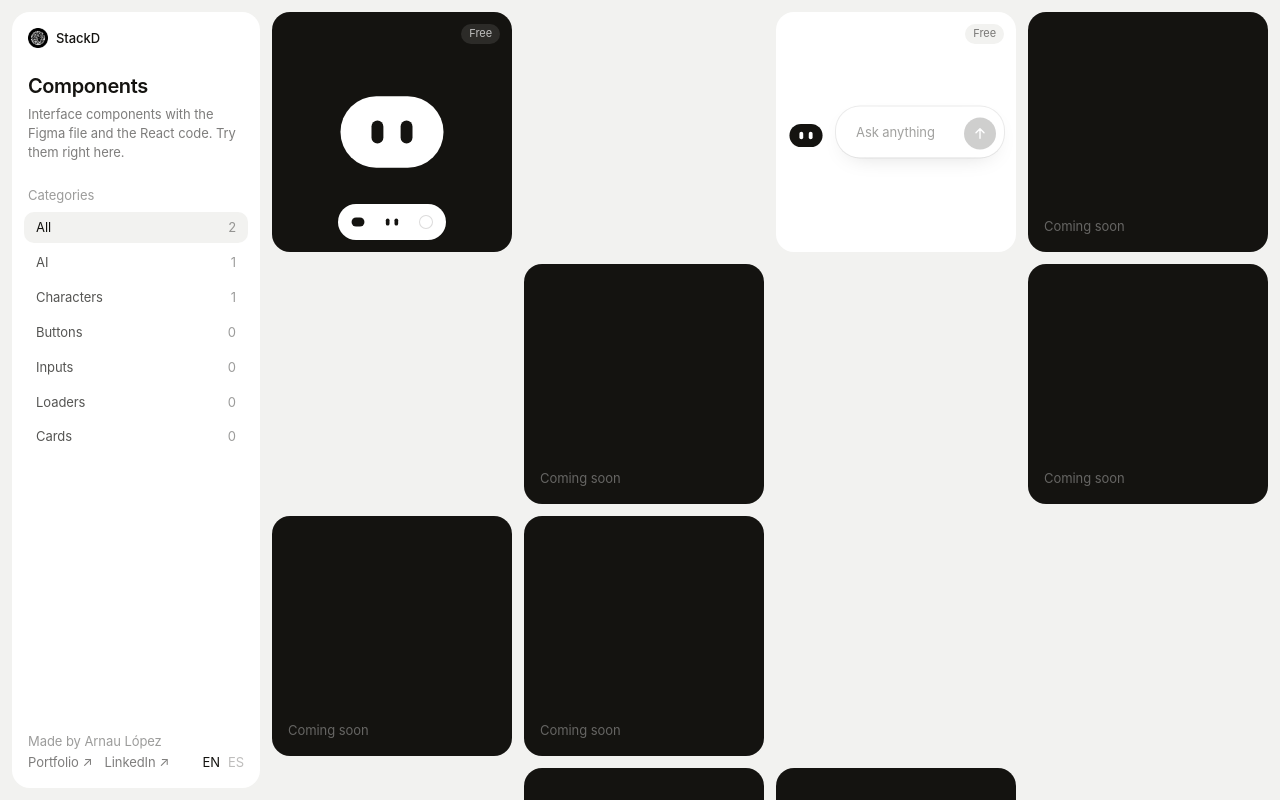
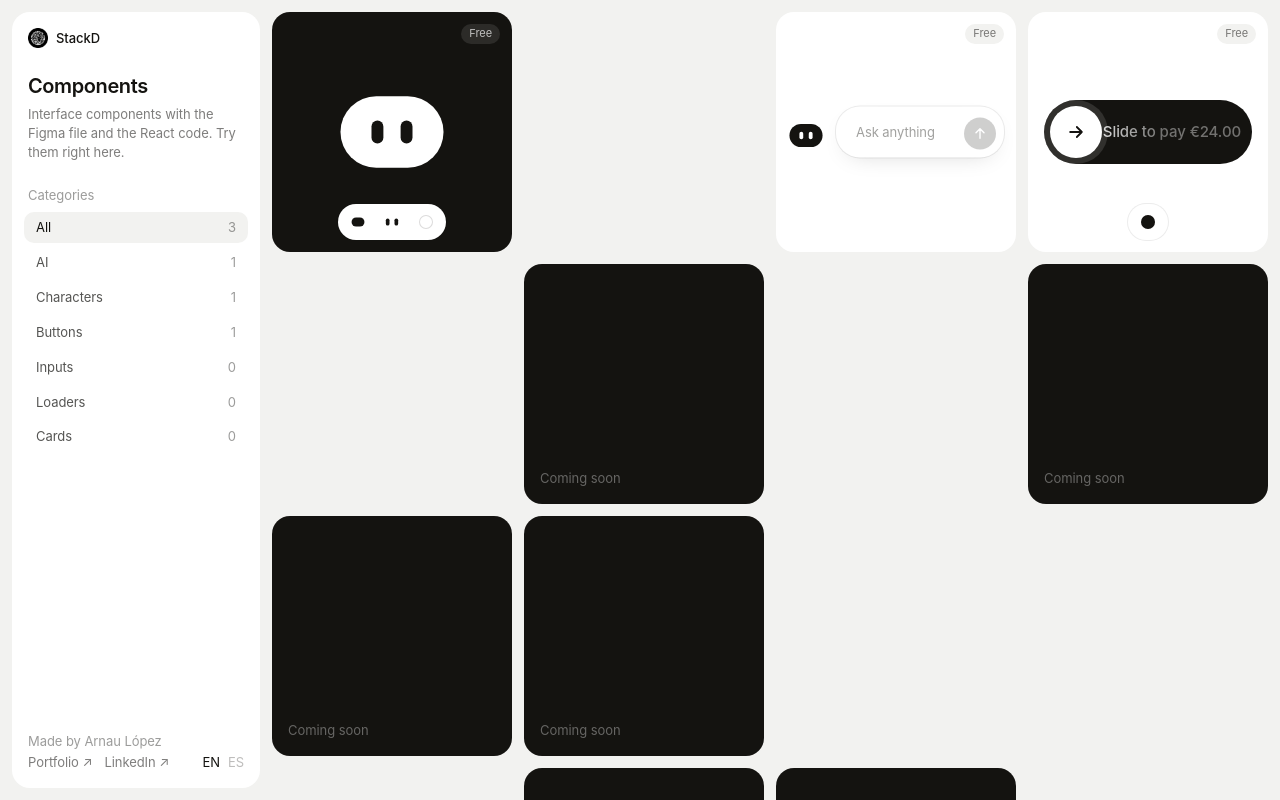
Before and after one commit to lopezsellesarnau-cmd/stackd, a Next.js app in the folder web/: page / in a window 1280 px wide. Shown: the top 800 px of the page. Built offline with nearby package versions, Linux system fonts and the light colour scheme.

Commit message:
Add Slide to pay (Kit 03) to the shop

```diff
--- /dev/null
+++ b/web/components/kit/slide-to-pay.tsx
@@ -0,0 +1,186 @@
+'use client'
+
+import { useRef, useState, type PointerEvent } from "react";
+
+/**
+ * Slide to pay · StackD Kit 03
+ * Drag the handle to the end to confirm. Let go early and it springs back.
+ * Past the end it locks, shows a spinner while `onConfirm` runs, then a check.
+ * If `onConfirm` throws, the bar shakes and resets. Enter on the handle works too.
+ * React + Tailwind, no other dependencies.
+ */
+
+type Status = "idle" | "drag" | "processing" | "done" | "error";
+
+type Props = {
+  /** Shown in the label, e.g. "€24.00". */
+  amount?: string;
+  /** Your payment. Resolve when paid, throw to show the error state. */
+  onConfirm?: () => Promise<unknown>;
+  /** Bar colour. The handle and text use `fg`. */
+  color?: string;
+  fg?: string;
+};
+
+const PAD = 6; // gap between handle and track edge
+const KNOB = 52;
+const THRESHOLD = 0.9;
+
+export function SlideToPay({
+  amount = "€24.00",
+  onConfirm = () => new Promise((r) => setTimeout(r, 1600)),
+  color = "#111111",
+  fg = "#FFFFFF",
+}: Props) {
+  const [status, setStatus] = useState<Status>("idle");
+  const [x, setX] = useState(0);
+  const track = useRef<HTMLDivElement>(null);
+  const start = useRef(0);
+  const [maxX, setMaxX] = useState(1);
+
+  const max = () => (track.current?.offsetWidth ?? 0) - KNOB - PAD * 2;
+  const locked = status === "processing" || status === "done";
+  const progress = x / maxX;
+
+  async function confirm() {
+    setX(max());
+    setStatus("processing");
+    try {
+      await onConfirm();
+      setStatus("done");
+    } catch {
+      setStatus("error");
+      setX(0);
+      setTimeout(() => setStatus("idle"), 600);
+    }
+  }
+
+  function down(e: PointerEvent<HTMLButtonElement>) {
+    if (locked) return;
+    e.currentTarget.setPointerCapture(e.pointerId);
+    setMaxX(max());
+    start.current = e.clientX - x;
+    setStatus("drag");
+  }
+
+  function move(e: PointerEvent<HTMLButtonElement>) {
+    if (status !== "drag") return;
+    setX(Math.min(maxX, Math.max(0, e.clientX - start.current)));
+  }
+
+  function up() {
+    if (status !== "drag") return;
+    if (progress >= THRESHOLD) confirm();
+    else {
+      setX(0);
+      setStatus("idle");
+    }
+  }
+
+  const label =
+    status === "processing"
+      ? "Processing"
+      : status === "done"
+        ? "Paid"
+        : status === "error"
+          ? "Payment failed"
+          : `Slide to pay ${amount}`;
+
+  return (
+    <div
+      ref={track}
+      className={`relative h-16 w-full max-w-sm select-none overflow-hidden rounded-full ${
+        status === "error" ? "animate-[stp-shake_0.4s]" : ""
+      }`}
+      style={{ background: color, color: fg }}
+    >
+      <style>{`
+        @keyframes stp-shake{20%,60%{transform:translateX(-6px)}40%,80%{transform:translateX(6px)}}
+        @keyframes stp-shine{from{background-position:150% 0}to{background-position:-50% 0}}
+      `}</style>
+
+      {/* Trail behind the handle */}
+      <div
+        className="absolute inset-y-0 left-0 rounded-full"
+        style={{
+          width: status === "done" ? "100%" : x + KNOB + PAD * 2,
+          background: fg,
+          opacity: status === "done" ? 1 : 0.12,
+          transition: status === "drag" ? "none" : "all 0.45s cubic-bezier(.2,.8,.2,1)",
+        }}
+      />
+
+      <span
+        aria-live="polite"
+        className="absolute inset-0 flex items-center justify-center pl-12 text-[15px] font-medium"
+        style={{
+          opacity: status === "drag" ? 1 - progress * 1.4 : 1,
+          color: status === "done" ? color : fg,
+          paddingLeft: locked ? 0 : undefined,
+          transition: "color .3s",
+          ...(status === "idle" && {
+            backgroundImage: `linear-gradient(90deg, ${fg}66 30%, ${fg} 50%, ${fg}66 70%)`,
+            backgroundSize: "200% 100%",
+            WebkitBackgroundClip: "text",
+            backgroundClip: "text",
+            color: "transparent",
+            animation: "stp-shine 2.4s linear infinite",
+          }),
+        }}
+      >
+        {label}
+      </span>
+
+      <button
+        type="button"
+        aria-label={`Slide to pay ${amount}`}
+        disabled={locked}
+        onPointerDown={down}
+        onPointerMove={move}
+        onPointerUp={up}
+        onPointerCancel={up}
+        onKeyDown={(e) => e.key === "Enter" && !locked && confirm()}
+        className="absolute flex touch-none items-center justify-center rounded-full outline-none focus-visible:ring-2 focus-visible:ring-offset-2"
+        style={{
+          top: PAD,
+          left: PAD,
+          width: KNOB,
+          height: KNOB,
+          background: fg,
+          color,
+          transform: `translateX(${x}px)`,
+          opacity: status === "done" ? 0 : 1,
+          cursor: locked ? "default" : status === "drag" ? "grabbing" : "grab",
+          transition:
+            status === "drag" ? "none" : "transform 0.45s cubic-bezier(.2,.8,.2,1), opacity .2s",
+        }}
+      >
+        {status === "processing" ? (
+          <svg className="h-5 w-5 animate-spin" viewBox="0 0 24 24" fill="none">
+            <circle cx="12" cy="12" r="9" stroke="currentColor" strokeOpacity=".2" strokeWidth="2.5" />
+            <path d="M21 12a9 9 0 0 0-9-9" stroke="currentColor" strokeWidth="2.5" strokeLinecap="round" />
+          </svg>
+        ) : (
+          <svg className="h-5 w-5" viewBox="0 0 24 24" fill="none" stroke="currentColor" strokeWidth="2.2" strokeLinecap="round" strokeLinejoin="round">
+            <path d="M5 12h14M13 6l6 6-6 6" />
+          </svg>
+        )}
+      </button>
+
+      {status === "done" && (
+        <svg
+          className="absolute right-6 top-1/2 h-5 w-5 -translate-y-1/2"
+          viewBox="0 0 24 24"
+          fill="none"
+          stroke={color}
+          strokeWidth="2.4"
+          strokeLinecap="round"
+          strokeLinejoin="round"
+        >
+          <path d="M5 12.5l4.5 4.5L19 7.5" strokeDasharray="24" strokeDashoffset="24" style={{ animation: "stp-draw .4s .15s forwards" }} />
+          <style>{`@keyframes stp-draw{to{stroke-dashoffset:0}}`}</style>
+        </svg>
+      )}
+    </div>
+  );
+}
--- a/web/components/shop.tsx
+++ b/web/components/shop.tsx
@@ -15,6 +15,7 @@ import Link from 'next/link'
 import { useEffect, useRef, useState } from 'react'
 import { Bot, EYES, SHAPES, type BotEyes, type BotShape } from './kit/bot'
 import { PromptBar } from './kit/prompt-bar'
+import { SlideToPay } from './kit/slide-to-pay'
 import { useLanguage } from './language-context'
 
 const SANS = '-apple-system, BlinkMacSystemFont, "SF Pro Text", "Inter", "Helvetica Neue", Arial, sans-serif'
@@ -37,6 +38,8 @@ const COPY = {
     includes: ['Figma file with every pose', 'React + Tailwind code, no other libraries', 'Respects reduced motion'],
     promptAbout: 'A chat input for AI products. It grows as you write, takes files, lets you pick a model, shows a thinking shimmer and streams the answer. The Bot can sit beside it as the assistant\'s face. Try it here.',
     promptIncludes: ['Figma file, desktop and mobile', 'React + Tailwind code, with the Bot', 'Works with any AI: Claude, GPT, your own', 'A ready /api/chat route for Next.js'],
+    payAbout: 'A slide-to-confirm button for checkouts. Drag the handle to the end: it locks, shows a spinner while your payment runs, then fills and ticks. Let go early and it springs back. If the payment fails it shakes and resets.',
+    payIncludes: ['Figma file with every state', 'React + Tailwind code, no other libraries', 'Works with mouse, touch and keyboard', 'Plug in any payment with one promise'],
     bot: 'Bot',
     on: 'On',
     off: 'Off',
@@ -62,6 +65,8 @@ const COPY = {
     includes: ['Archivo de Figma con todas las poses', 'Código en React + Tailwind, sin otras librerías', 'Respeta el movimiento reducido'],
     promptAbout: 'Un campo de chat para productos con IA. Crece al escribir, acepta archivos, deja elegir el modelo, muestra un brillo mientras piensa y escribe la respuesta palabra a palabra. El Bot puede ir al lado como la cara del asistente. Pruébalo aquí.',
     promptIncludes: ['Archivo de Figma, escritorio y móvil', 'Código en React + Tailwind, con el Bot', 'Funciona con cualquier IA: Claude, GPT o la tuya', 'Una ruta /api/chat lista para Next.js'],
+    payAbout: 'Un botón de deslizar para confirmar el pago. Arrastra el asa hasta el final: se bloquea, muestra un spinner mientras se procesa el pago y luego se llena con un check. Si lo sueltas antes, vuelve atrás. Si el pago falla, tiembla y se reinicia.',
+    payIncludes: ['Archivo de Figma con todos los estados', 'Código en React + Tailwind, sin otras librerías', 'Funciona con ratón, táctil y teclado', 'Conecta cualquier pago con una promesa'],
     bot: 'Bot',
     on: 'Sí',
     off: 'No',
@@ -76,9 +81,11 @@ type Cat = keyof (typeof COPY)['en']['cats']
 const CATS = Object.keys(COPY.en.cats) as Cat[]
 
 // The live components, with their category
-const ITEMS: { id: 'bot' | 'prompt'; cat: Cat }[] = [
+type Id = 'bot' | 'prompt' | 'pay'
+const ITEMS: { id: Id; cat: Cat }[] = [
   { id: 'bot', cat: 'characters' },
   { id: 'prompt', cat: 'ai' },
+  { id: 'pay', cat: 'buttons' },
 ]
 
 // The desktop grid, row by row: 1 = a tile, 0 = an empty cell
@@ -95,9 +102,10 @@ const COLORS = [
 ]
 
 // Where each component is delivered
-const GUMROAD: Record<'bot' | 'prompt', string> = {
+const GUMROAD: Record<Id, string> = {
   bot: 'https://arnolop.gumroad.com/l/stackd?wanted=true',
   prompt: 'https://arnolop.gumroad.com/l/prompt_bar?wanted=true',
+  pay: 'https://arnolop.gumroad.com/l/slide_to_pay?wanted=true',
 }
 
 const tile = 'relative aspect-square overflow-hidden rounded-[18px]'
@@ -184,7 +192,9 @@ export function Shop() {
           <ul className="grid grid-cols-1 gap-3 sm:grid-cols-2 lg:grid-cols-4">
             {cells.map((c) =>
               c.kind === 'item' ? (
-                <li key={c.key}>{c.item.id === 'bot' ? <BotTile t={t} /> : <PromptTile t={t} />}</li>
+                <li key={c.key}>
+                  {c.item.id === 'bot' ? <BotTile t={t} /> : c.item.id === 'prompt' ? <PromptTile t={t} /> : <PayTile t={t} />}
+                </li>
               ) : c.kind === 'soon' ? (
                 <li key={c.key} aria-hidden className={`${tile} bg-ink`}>
                   <span className="absolute bottom-4 left-4 text-paper/35">{t.soon}</span>
@@ -482,6 +492,60 @@ function PromptTile({ t }: { t: T }) {
   )
 }
 
+/** 03 · Slide to pay, live in the tile. It resets a moment after paying so it can be tried again. */
+function PayTile({ t }: { t: T }) {
+  const [open, setOpen] = useState(false)
+  const [color, setColor] = useState(COLORS[1])
+  const [round, setRound] = useState(0)
+  const pay = () =>
+    new Promise<void>((ok) => setTimeout(ok, 1600)).then(() => {
+      setTimeout(() => setRound((n) => n + 1), 2200)
+    })
+  const dark = color.name === 'White'
+  const slider = <SlideToPay key={`${round}-${color.name}`} color={color.body} fg={color.eyes} onConfirm={pay} />
+
+  return (
+    <>
+      <article className={`group ${tile} transition-colors duration-300 ${dark ? 'bg-ink' : 'bg-paper'}`}>
+        <button type="button" onClick={() => setOpen(true)} aria-label={`${t.open} Slide to pay`} className="absolute inset-0 cursor-pointer" />
+        <span className="pointer-events-none absolute right-3 top-3 rounded-full bg-card px-2 py-0.5 text-[11px] text-fg-dim">{t.free}</span>
+        <div className="absolute inset-x-4 top-1/2 flex -translate-y-1/2 justify-center">{slider}</div>
+        <div className="absolute inset-x-0 bottom-3 flex justify-center transition-opacity duration-200 [@media(hover:hover)]:opacity-0 [@media(hover:hover)]:group-focus-within:opacity-100 [@media(hover:hover)]:group-hover:opacity-100">
+          <div className="flex items-center gap-0.5 rounded-full bg-paper p-1 shadow-[0_0_0_1px_rgba(20,19,16,0.08)]">
+            <Step label={`Colour: ${color.name}`} onClick={() => setColor(step(COLORS, color))}>
+              <Swatch color={color.body} />
+            </Step>
+          </div>
+        </div>
+      </article>
+
+      {open ? (
+        <Detail
+          t={t}
+          cat={t.cats.buttons}
+          name="Slide to pay"
+          about={t.payAbout}
+          includes={t.payIncludes}
+          usage={`<SlideToPay amount="€24.00" color="${color.body}" fg="${color.eyes}" onConfirm={yourPayment} />`}
+          href={GUMROAD.pay}
+          dark={dark}
+          onClose={() => setOpen(false)}
+          stage={<div className="flex w-full justify-center">{slider}</div>}
+          options={
+            <Choice label={t.color}>
+              {COLORS.map((c) => (
+                <Pick key={c.name} on={color.name === c.name} label={c.name} onClick={() => setColor(c)}>
+                  <Swatch color={c.body} />
+                </Pick>
+              ))}
+            </Choice>
+          }
+        />
+      ) : null}
+    </>
+  )
+}
+
 function Choice({ label, children }: { label: string; children: React.ReactNode }) {
   return (
     <div className="flex items-center gap-3">
```
